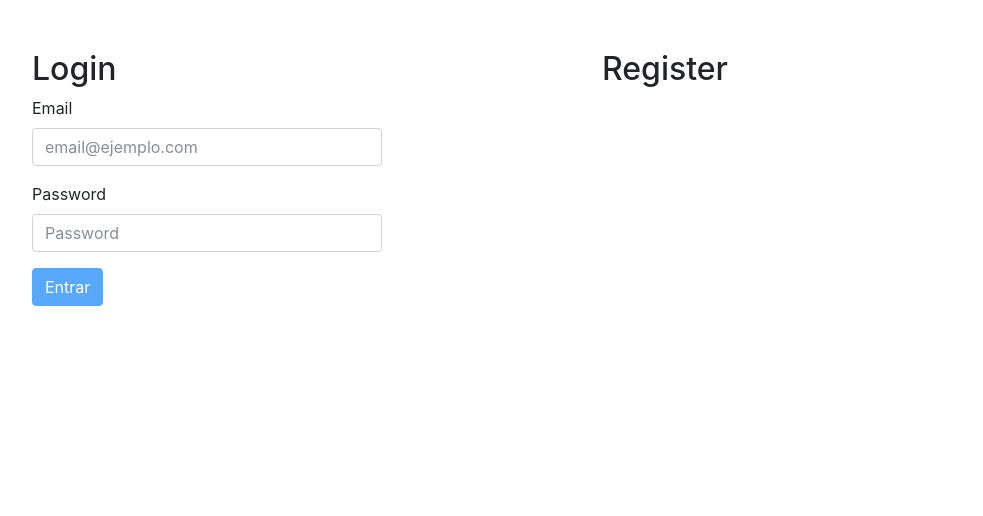
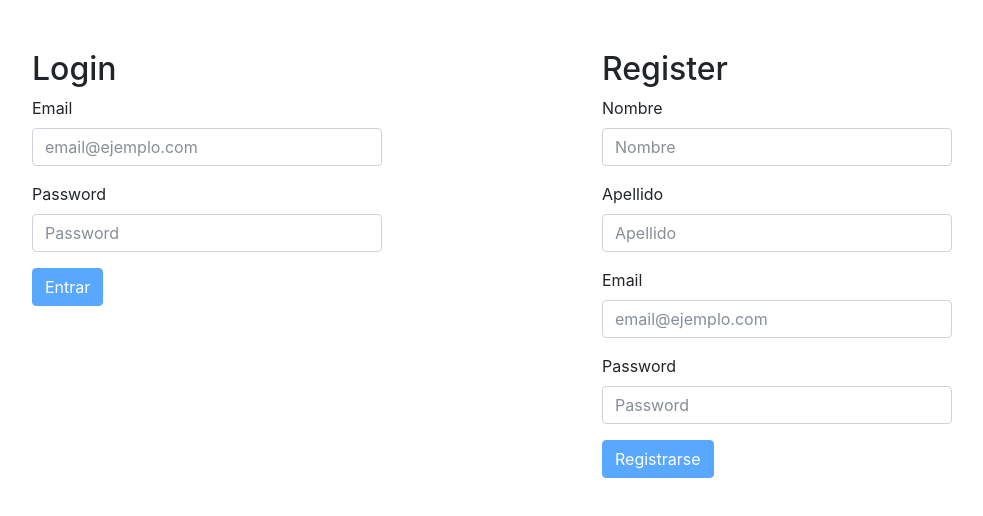
Before and after one commit to ernestoaguaysol/curso_mean2client, an Angular app: page / in a window 1280 px wide. Shown: the top 516 px of the page, without its empty margins (53-1036 px from the left). Built offline with nearby package versions, Linux system fonts and the light colour scheme.

Commit message:
template register and new user_register

```diff
--- a/src/app/app.component.html
+++ b/src/app/app.component.html
@@ -19,7 +19,7 @@
       <div *ngIf="errorMessage" class="alert alert-info" role="alert">
           {{errorMessage}}!
       </div>
-      <form (ngSubmit)="guardar(forma)" #forma="ngForm">
+      <form (ngSubmit)="onSubmitLogin()" #forma="ngForm">
 
         <div class="form-group">
           <label>Email</label>
@@ -89,7 +89,7 @@
     <div class="col-md-4">
       <h2>Register</h2>
 
-      <!-- <form (ngSubmit)="guardar(forma)" #forma="ngForm">
+      <form (ngSubmit)="onSubmitRegister()" #forma2="ngForm">
 
         <div class="form-group">
           <label>Nombre</label>
@@ -97,7 +97,7 @@
             type="text"
             class="form-control"
             placeholder="Nombre"
-            [(ngModel)]="user.name"
+            [(ngModel)]="user_register.name"
             name="name"
             required
             minlength="2"
@@ -119,7 +119,7 @@
               type="text"
               class="form-control"
               placeholder="Apellido"
-              [(ngModel)]="user.surname"
+              [(ngModel)]="user_register.surname"
               name="surname"
               required
               minlength="2"
@@ -141,7 +141,7 @@
               type="email"
               class="form-control is-invalid"
               placeholder="email@ejemplo.com"
-              [(ngModel)]="user.email"
+              [(ngModel)]="user_register.email"
               name="email"
               required pattern="[a-z0-9._%+-]+@[a-z0-9.-]+\.[a-z]{2,3}$"
               #email="ngModel">
@@ -156,8 +156,14 @@
 
         <div class="form-group">
           <label>Password</label>
-          <input [ngClass]="{'is-invalid': (password.errors?.minlength || password.errors?.required) && password.touched }" type="password"
-            class="form-control" placeholder="Password" [(ngModel)]="user.password" name="password" required minlength="5" #password="ngModel">
+          <input [ngClass]="{'is-invalid': (password.errors?.minlength || password.errors?.required) && password.touched }"
+            type="password"
+            class="form-control"
+            placeholder="Password"
+            [(ngModel)]="user_register.password"
+            name="password"
+            required minlength="5"
+            #password="ngModel">
 
           <div class="invalid-feedback" *ngIf="password.errors?.required">
             Este campo es requerido.
@@ -169,17 +175,15 @@
 
         <button type="submit"
         class="btn btn-primary"
-        [disabled]="!forma.valid">
+        [disabled]="!forma2.valid">
           Registrarse
         </button>
 
-      </form> -->
+      </form>
 
 
     </div>
 
   </div>
 
-
-
 </div>
--- a/src/app/app.component.ts
+++ b/src/app/app.component.ts
@@ -11,12 +11,14 @@ import { UserService } from './services/user.service';
 export class AppComponent implements OnInit {
   title = 'app';
   public user: User;
+  public user_register: User;
   public identity: any;
   public token;
   public errorMessage;
 
   constructor ( private _userService: UserService ) {
     this.user = new User();
+    this.user_register = new User();
   }
 
   ngOnInit() {
@@ -27,7 +29,7 @@ export class AppComponent implements OnInit {
     console.log(this.token);
   }
 
-  public guardar(forma: NgForm) {
+  public onSubmitLogin() {
 
     //conseguir los datos del usuario identificado
     this._userService.singup(this.user).subscribe(
@@ -85,4 +87,8 @@ export class AppComponent implements OnInit {
     this.token = null;
     this.user = new User();
   }
+
+  onSubmitRegister() {
+    console.log(this.user_register);
+  }
 }
```
